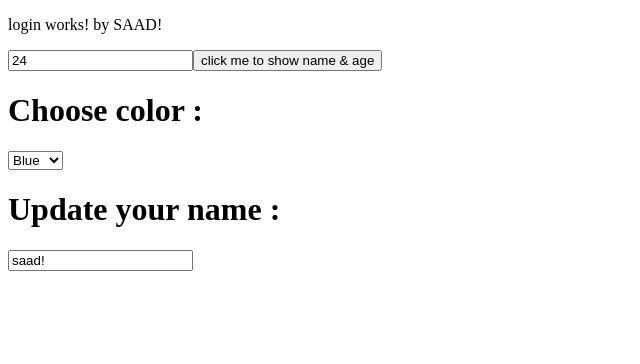
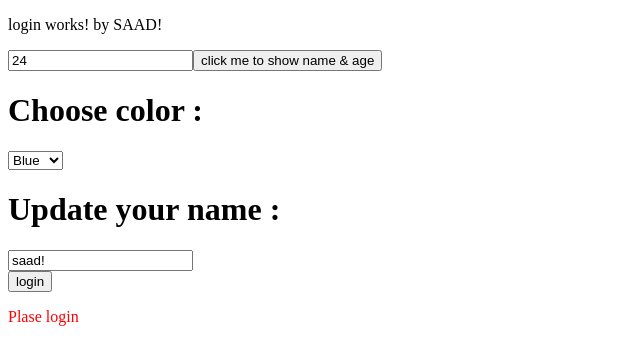
Before and after one commit to S-MW/MyFirstAngularApp, an Angular app: page / in a window 1280 px wide. Shown: the top 364 px of the page, without its empty margins (0-640 px from the left). Built offline with nearby package versions, Linux system fonts and the light colour scheme.

Commit message:
ng Templates

```diff
--- a/src/app/login/login.component.html
+++ b/src/app/login/login.component.html
@@ -15,3 +15,19 @@
 
 <h1>Update your name :</h1>
 <input type="text" [(ngModel)]="loginName">
+
+
+<button style="display:block" (click)="changeAuth()">{{isAuthMessage}}</button>
+
+<div *ngIf="isAuth;then AuthTrue else AuthFalse"></div>
+
+<ng-template #AuthTrue>
+    <p style="color: green">
+        Welecome {{loginName}}
+    </p>
+</ng-template>
+<ng-template #AuthFalse>
+    <p style="color: red">
+        Plase login
+    </p>
+</ng-template>
--- a/src/app/login/login.component.ts
+++ b/src/app/login/login.component.ts
@@ -15,6 +15,8 @@ export class LoginComponent implements OnInit {
   loginName = "saad!"
   age = 24;
   colors =["Blue","Red","Black"]
+  isAuth = false;
+  isAuthMessage = this.isAuth ? "logout" : "login";
 
 
   showNameAndAge() {
@@ -24,6 +26,11 @@ export class LoginComponent implements OnInit {
   printColor(picked :String)
   {
     console.log("You are choose :" + picked);
+  }
 
+  changeAuth()
+  {
+    this.isAuth = ! this.isAuth;
+    this.isAuthMessage = this.isAuth ? "logout" : "login";
   }
 }
```
